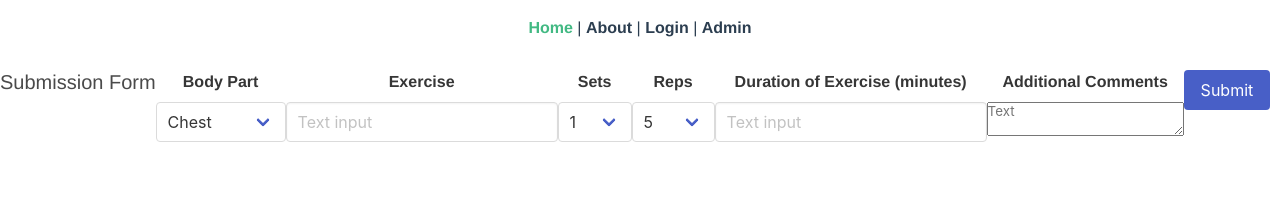
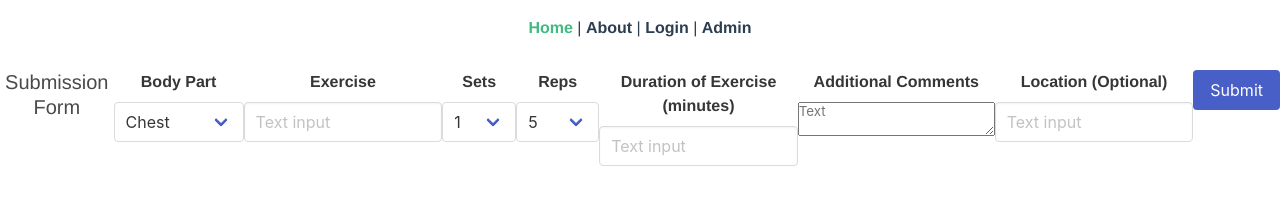
Before and after one commit to malcmill99/Excercise-App, a Vue app: page /#/ in a window 1280 px wide. Shown: the part 207-412 px from the top of the page. Built offline with nearby package versions, Linux system fonts and the light colour scheme.

Commit message:
Feed and Home updates
updating pages

```diff
--- a/src/views/Feed.vue
+++ b/src/views/Feed.vue
@@ -1,6 +1,42 @@
 <template>
-  <div class="feed">
-    <h1 class="title">This is the feed</h1>
-    <p>See what exercises your friends are doing</p>
-  </div>
+
+  <nav>
+
+  <h1 class="subtitle">Feed Page</h1>
+
+        <div class="feed">
+          <h1 class="title">This is the feed</h1>
+          <p>See what exercises your friends are doing</p>
+        </div>
+
+        <div class="field">
+          <label class="label">Likes</label>
+          <div class="control">
+            <input class="input" type="text" placeholder="Text input" />
+          </div>
+        </div>
+
+        <div class="field">
+          <label class="label">Follower Likes</label>
+          <div class="control">
+            <input class="input" type="text" placeholder="Text input" />
+          </div>
+        </div>
+
+        <div class="field">
+          <label class="label">Posts</label>
+          <div class="control">
+            <input class="input" type="text" placeholder="Text input" />
+          </div>
+        </div>
+
+        <div class="field">
+          <label class="label">Friend Location</label>
+          <div class="control">
+            <input class="input" type="text" placeholder="Text input" />
+          </div>
+        </div>
+
+</nav>
+
 </template>
--- a/src/views/Home.vue
+++ b/src/views/Home.vue
@@ -79,6 +79,12 @@
           </div>
         </div>
 
+        <div class="field">
+          <label class="label">Location (Optional)</label>
+          <div class="control">
+            <input class="input" type="text" placeholder="Text input" />
+          </div>
+        </div>
 
         <div class="field">
           <div class="control">
```
